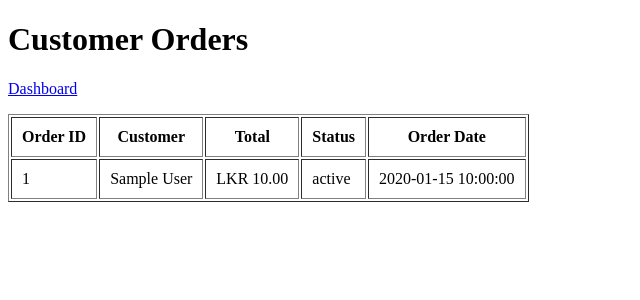
After one commit to tntalagala/seoulmate, a PHP site: page /admin/orders.php in a window 1280 px wide. The commit adds this page. Shown: the top 300 px of the page, without its empty margins (0-640 px from the left). Run offline with PHP 8.4, Linux system fonts and the light colour scheme; the visitor is signed in with stand-in values (Sample User, id 1); tables that the repository leaves empty or names only in its code hold one stand-in row (values such as "Sample post").

Commit message:
orders php added

```diff
--- /dev/null
+++ b/admin/orders.php
@@ -0,0 +1,72 @@
+<?php
+
+session_start();
+
+if (!isset($_SESSION['admin_id'])) {
+    header("Location: login.php");
+    exit();
+}
+
+include "../includes/db.php";
+
+$sql = "SELECT orders.*, users.name AS user_name
+        FROM orders
+        JOIN users ON orders.user_id = users.id
+        ORDER BY orders.order_date DESC";
+
+$result = mysqli_query($conn, $sql);
+
+?>
+
+<!DOCTYPE html>
+<html>
+
+<head>
+
+    <title>Manage Orders</title>
+
+</head>
+
+<body>
+
+    <h1>Customer Orders</h1>
+
+    <p>
+        <a href="dashboard.php">Dashboard</a>
+    </p>
+
+    <table border="1" cellpadding="10">
+
+        <tr>
+            <th>Order ID</th>
+            <th>Customer</th>
+            <th>Total</th>
+            <th>Status</th>
+            <th>Order Date</th>
+        </tr>
+
+        <?php while ($order = mysqli_fetch_assoc($result)) { ?>
+
+        <tr>
+
+            <td><?php echo $order['id']; ?></td>
+
+            <td><?php echo $order['user_name']; ?></td>
+
+            <td>
+                LKR <?php echo number_format($order['total_amount'], 2); ?>
+            </td>
+
+            <td><?php echo $order['order_status']; ?></td>
+
+            <td><?php echo $order['order_date']; ?></td>
+
+        </tr>
+
+        <?php } ?>
+
+    </table>
+
+</body>
+
+</html>
```
Also changed, not shown: admin/dashboard.php (+24 -0 lines), admin/messeges.php (added).
